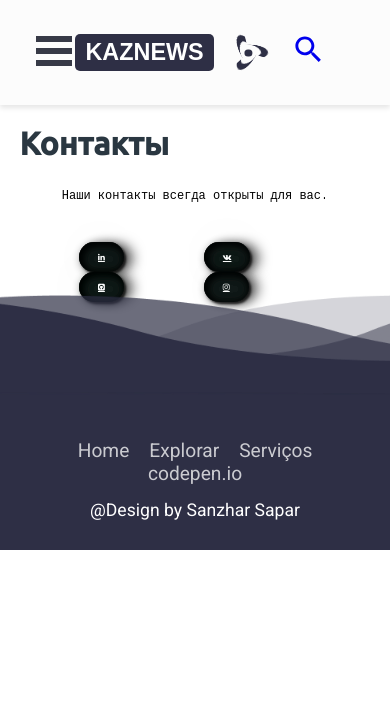
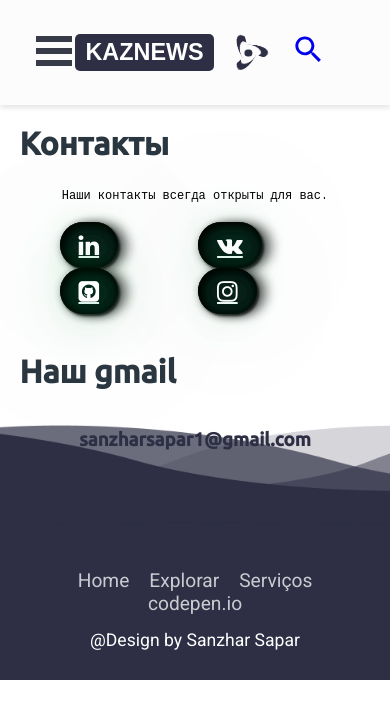
Before and after one commit to sanzharsp/KaznewsFrontent, a React (Create React App) app: page /contact in a window 390 px wide. Shown: the top 718 px of the page. Built offline with nearby package versions, Linux system fonts and the light colour scheme.

Commit message:
style validate

```diff
--- a/src/Pages/Auth/auth-header.jsx
+++ b/src/Pages/Auth/auth-header.jsx
@@ -1,24 +1,65 @@
 import axios from 'axios';
+
+import url from '../../components/backend-server-url'
+
+import { useNavigate } from "react-router-dom";
+
+ const setAuthToken = () => {
+
+    axios.interceptors.response.use(
+        config => {
+          config.headers['Authorization'] = `Bearer ${localStorage.getItem('access')}`;
+
+              return config;
+
+          },
+          error => {
+            Promise.reject(error)
+        });
+        axios.interceptors.response.use((response) => {
+          return response
+       },
+        function (error) {
+
+
+            let navigate = useNavigate();// Redirect
+            const originalRequest = error.config;
+            if (error.response.status === 401 && originalRequest.url ===
+              `${url.baseUrl}${url.Update.refresh}`) {
+                  navigate('/login');
+                       return Promise.reject(error);
+                   }
+            if (error.response.status === 401 && !originalRequest._retry) {
+
+                originalRequest._retry = true;
+                return axios.post(`${url.baseUrl}${url.Update.refresh}`,{refresh :localStorage.getItem("refresh")})
+                    .then(res => {
+                        if (res.status === 201) {
+                            // 1) put token to LocalStorage
+                            localStorage.setItem("access",res.data.access);
+                            localStorage.setItem("refresh",res.data.refresh);
+
+                            // 2) Change Authorization header
+                            axios.defaults.headers.common['Authorization'] = `Bearer ${localStorage.getItem('access')}`;
+
+                            // 3) return originalRequest object with Axios.
+                            return axios(originalRequest);
+                        }
+                    })
+
+            }
+
+            // return Error object with Promise
+            return Promise.reject(error);
+        }
+      );
+
+
+
+}
 
 
 
 
-
- const setAuthToken = () => {
-    axios.interceptors.request.use(
-        config => {
-          config.headers['Authorization'] = `Bearer ${localStorage.getItem('access')}`;
-              return config;
-          },
-          error => {
-            if(error.response){
-                console.log(error);
-
-            }
-        }
-      );
-}
-
-
 export default setAuthToken
 // Set config defaults when creating the instance
--- a/src/components/ContactPage/ContactPage.css
+++ b/src/components/ContactPage/ContactPage.css
@@ -1,5 +1,12 @@
+.footer_contact {
+	position: relative;
+
+	bottom: 0;
+	width: 100%;
+
+}
 .banka {
-    padding: 10%;
+    padding: 5%;
     display:flex;
     justify-content: center;
     align-items: center;
@@ -57,8 +64,6 @@
 
       }
 
-      #SocialNetwork {
-        font-size: 0.5em;
-    }
+
 
   }
--- a/src/components/ContactPage/ContactPage.jsx
+++ b/src/components/ContactPage/ContactPage.jsx
@@ -25,8 +25,21 @@
         <a href={url.social.github} className="fa fa-github-square github" id="SocialNetwork"></a>
         <a  href={url.social.instagram} className="fa fa-instagram" id="SocialNetwork"></a>
       </div>
+      <div className="container_about text_before_after">
+
+      <h1>Наш gmail</h1>
+
+
+      </div>
+      <div className="container_about">
+      <h3 style={{textAlign: 'center'}} >{url.gmail}</h3>
+
+
+      </div>
+    <div className="footer_contact">
+
         <Footer/>
-
+        </div>
         </div>
     )
 }
--- a/src/components/backend-server-url.js
+++ b/src/components/backend-server-url.js
@@ -1,7 +1,7 @@
 /*хранилище url Django backend */
     const url={
 
-        "baseUrl":"https://kaznews.pythonanywhere.com",/* базовый url */
+        "baseUrl":"http://127.0.0.1:8000",/* базовый url */
         "url_get_data":"/api/v1/news/get/content/",/*загрузка по id */
         "lates_news":"/api/v1/news/get/last_news",/*Последние новости*/
         "main_news":"/api/v1/news/get/main_news",
@@ -22,7 +22,8 @@
     },
     Update:{
         refresh:'/api/v1/login/refresh/'
-    }
+    },
+    gmail:'sanzharsapar1@gmail.com'
 
     }
 
--- a/src/components/head/head.css
+++ b/src/components/head/head.css
@@ -16,7 +16,7 @@
   --bottom-margin-2: 1rem;
   --line-height: 1.7rem;
   --transition: 0.3s;
-  min-width: 380px;
+  min-width: 350px;
 }
 
 .transparent-text {
```
Also changed, not shown: src/Pages/Auth/AuthCheck.jsx (added, +11 -0 lines), src/Pages/Redactor/Redactor.jsx (line endings or trailing spaces).
